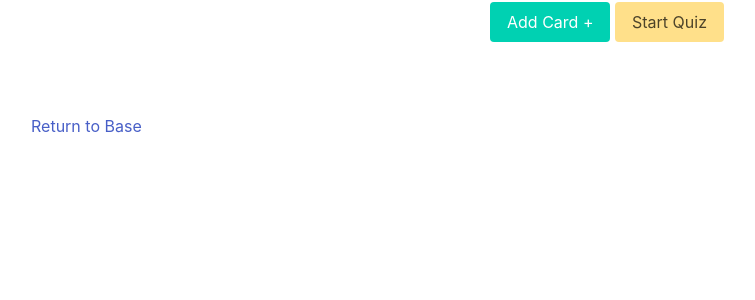
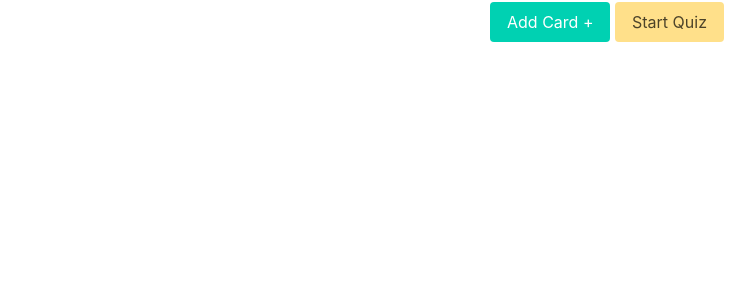
Before and after one commit to Momentum-Team-11/django-duplex-thunderclan, a Django app: template templates/list_cards.html in a window 1280 px wide. Shown: the part 231-531 px from the top of the page, without its empty margins (33-788 px from the left). Run offline with Django 4.2, Linux system fonts and the light colour scheme; the template is opened without the code that fills it, so the values that code supplies are empty; some libraries are stand-ins or nearby versions.

Commit message:
formatting

```diff
--- a/templates/list_cards.html
+++ b/templates/list_cards.html
@@ -17,9 +17,9 @@
         </button>
     </div>
     <!-- list of cards -->
-    <div class="columns is-multiline">
+    <div class="columns is-multiline is-centered">
         {% for card in cards %}
-        <div class="column is-one-fourth">
+        <div class="column is-one-fourth ">
             <div class="card pb-5">
                 <div class="card-content">
                     <p class="title is-4 has-text-centered">Card {{ card.id }}</p>
@@ -32,10 +32,6 @@
         </div>
         {% endfor %}
     </div>
-</div>
-
-<div class="container mt-6">
-    <div><a href={% url 'base' %}>Return to Base</a></div>
 </div>
 
 <!-- <div> -->
```
